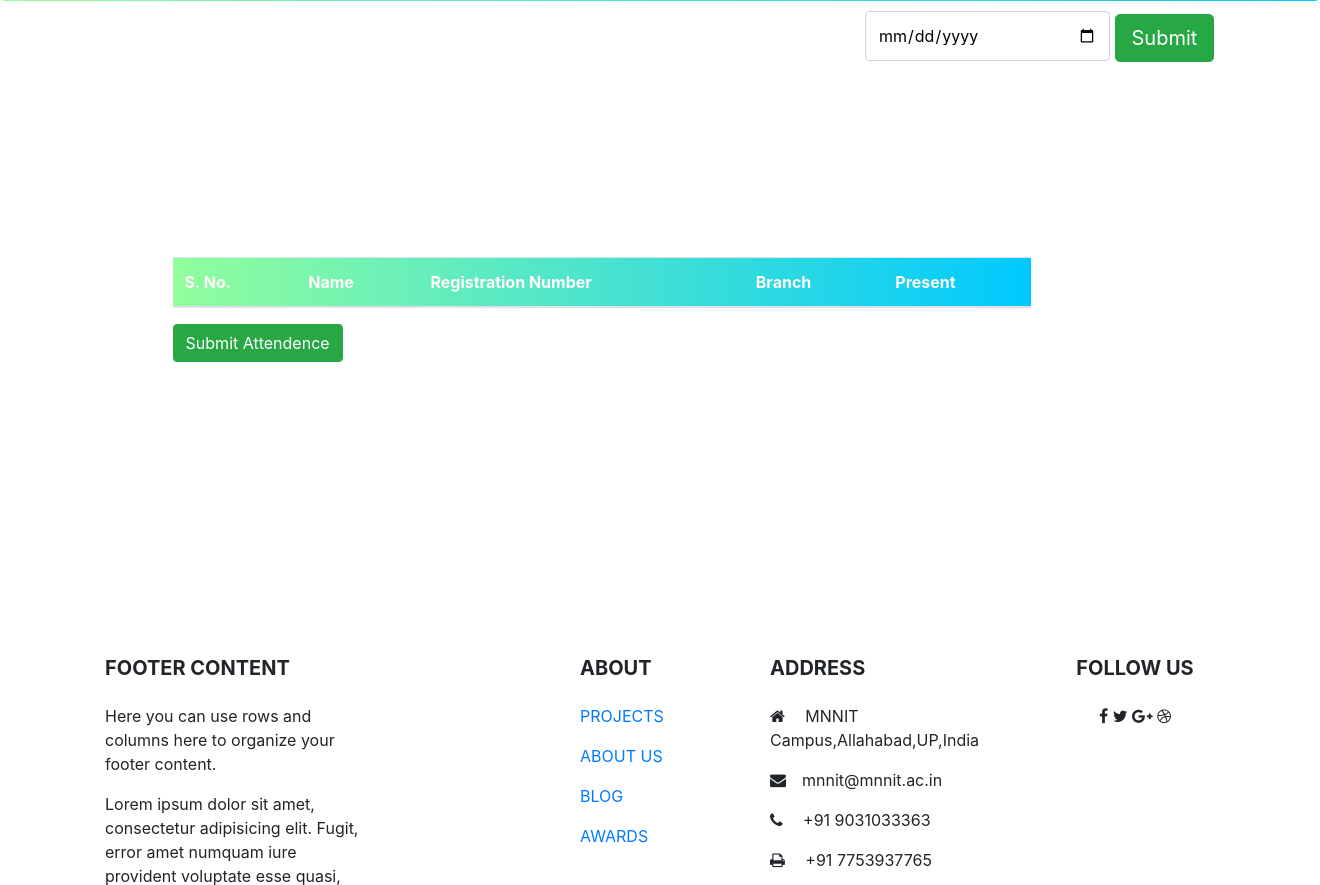
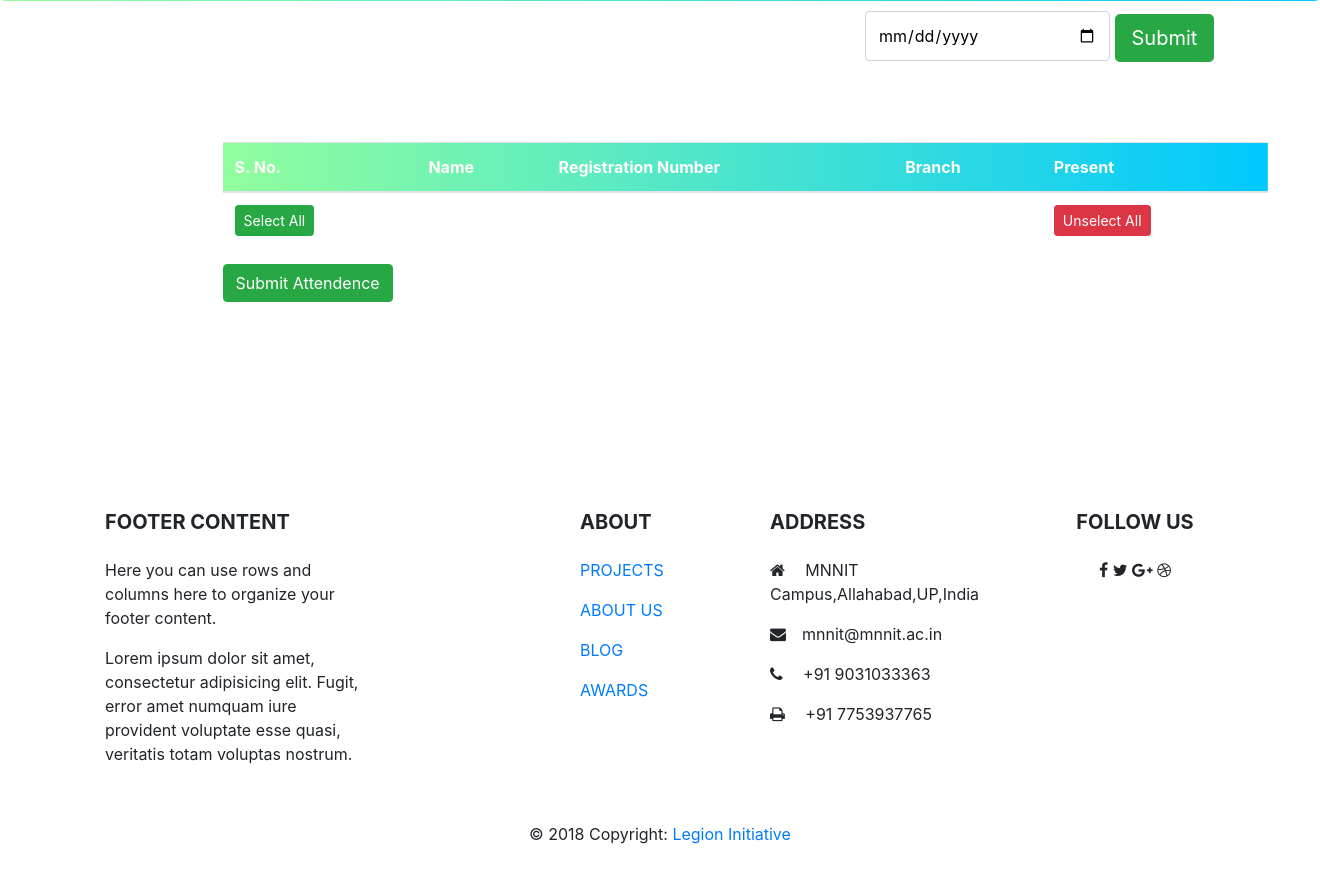
Before and after one commit to rht6226/Project-1, a PHP site: page /teacherlogin.php in a window 1320 px wide. Shown: the part 207-1092 px from the top of the page. After the commit the page ends 1051 px from the top, so only its background shows below. Run offline with PHP 8.4, Linux system fonts and the light colour scheme; data that the repository does not hold is empty; some libraries are stand-ins or nearby versions; some web fonts are replaced.

Commit message:
Added select all / unselect all checkboxes feature to the teachers login page

```diff
--- a/teacherlogin.php
+++ b/teacherlogin.php
@@ -9,7 +9,23 @@
 <link rel="stylesheet" href="bootstrap/css/bootstrap.css" />
 <link rel="stylesheet" href="https://cdnjs.cloudflare.com/ajax/libs/font-awesome/4.7.0/css/font-awesome.min.css" />
 
+ <script>
+    function select() {
+        var items = document.getElementsByName('attend');
+        for (var i = 0; i < items.length; i++) {
+            if (items[i].type == 'checkbox')
+                items[i].checked = true;
+        }
+    }
 
+    function unselect() {
+        var items = document.getElementsByName('attend');
+        for (var i = 0; i < items.length; i++) {
+            if (items[i].type == 'checkbox')
+                items[i].checked = false;
+        }
+    }
+</script>
 
 
 
@@ -44,8 +60,8 @@ background: linear-gradient(to right, #92FE9D, #00C9FF);
   padding-top:10vh;
 }
     .tableofdata{
-margin:70px auto 40px 0px;
-    padding: 10%;}
+margin: 10vh 10% 10vh 10%;
+    padding-left:50px;}
 
     .title{
         margin-top: 50px;
@@ -112,7 +128,7 @@ color:snow;}
 
 
     <div class="container title">
-        <form>
+        <form action="">
     <div class="row justify-content-between">
         <div class="col-sm-4">
             <?php
@@ -141,7 +157,6 @@ $st = mysqli_query($connect,"SELECT * FROM users ");
 
 
         <div class="col-sm-4">
-
             <input class="ddmenu" type="date">
             <button type="submit" class="btn btn-success btn-lg">Submit</button>
 
@@ -174,8 +189,12 @@ echo  " <div class='container'>
         <th>Branch</th>
         <th>Present</th>
         </tr>
+
         </thead>
-        <tbody>";
+        <tbody>
+        <tr><td><button onclick='select()' class='btn btn-sm btn-success'>Select All</button></th><td>&nbsp;</td>
+        <td>&nbsp;</td><td>&nbsp;</td>
+        <td><button onclick='unselect()' class='btn btn-sm btn-danger'>Unselect All</button></th> </tr>";
 
 
 $serial = 1;
@@ -189,7 +208,7 @@ while($var= mysqli_fetch_array($result)) {
         "</td><td>"
         . $var['password'] .
         "</td><td>"
-        ."<form><input type='checkbox' checked style='width:25px; height:25px;'>".
+        ."<form><input type='checkbox' name='attend' value='p' checked style='width:25px; height:25px;'>".
         "</td>" ;
 
         $serial = $serial +1;
```
